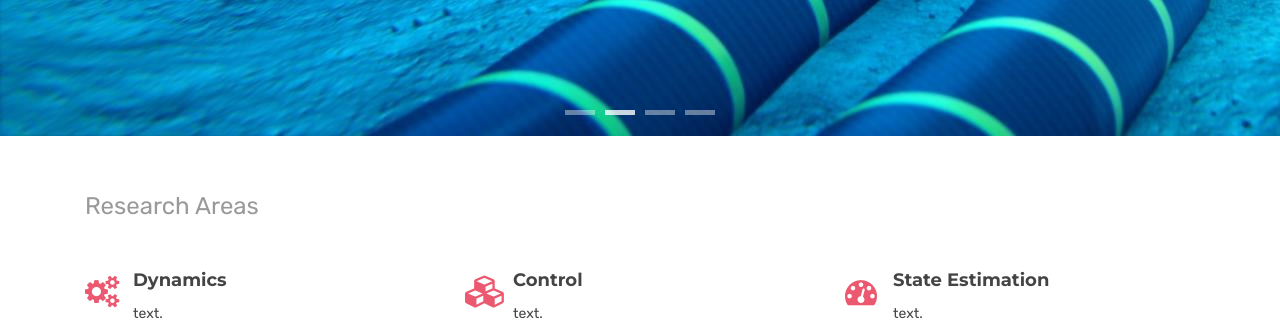
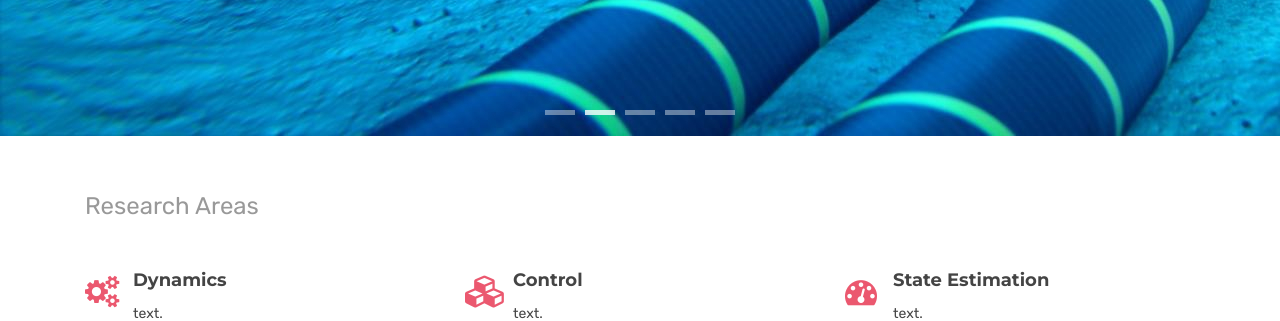
Before and after one commit to ascent-dt/ascent-dt-old.github.io, a Jekyll site: the page built from index.html, in a window 1280 px wide. Shown: the part 608-929 px from the top of the page. Built offline with Jekyll 4.4.1, drawn with Linux system fonts in a browser that asks for light colours.

Commit message:
Update index.html

```diff
--- a/index.html
+++ b/index.html
@@ -22,6 +22,7 @@
                   <li data-target="#carousel-slider" data-slide-to="1"></li>
                   <li data-target="#carousel-slider" data-slide-to="2"></li>
                   <li data-target="#carousel-slider" data-slide-to="3"></li>
+                  <li data-target="#carousel-slider" data-slide-to="4"></li>
                 </ol>
                 <div class="carousel-inner" role="listbox">
                   <div class="carousel-item active">
@@ -60,6 +61,16 @@
                     <img src="{{ BASE_PATH }}/assets/images/slider/bg-3.jpg" alt="">
                     <div class="carousel-caption">
                       <h3 class="slide-title animated fadeInDown"><span class="text-primary"></span>powering EV charging stations along highways</h3>
+                      <h5 class="slide-text animated fadeIn"></h5>
+                      <!--
+                      <a href="https://github.com/ascent-dt/ascent-dt.github.io/" class="btn btn-lg btn-default-filled animated fadeInUp">Download Now</a>
+		      -->
+                    </div>
+                  </div>
+                  <div class="carousel-item">
+                    <img src="{{ BASE_PATH }}/assets/images/slider/bg-4.jpg" alt="">
+                    <div class="carousel-caption">
+                      <h3 class="slide-title animated fadeInDown"><span class="text-primary"></span>while generating massive amounts of data</h3>
                       <h5 class="slide-text animated fadeIn"></h5>
                       <!--
                       <a href="https://github.com/ascent-dt/ascent-dt.github.io/" class="btn btn-lg btn-default-filled animated fadeInUp">Download Now</a>
```
